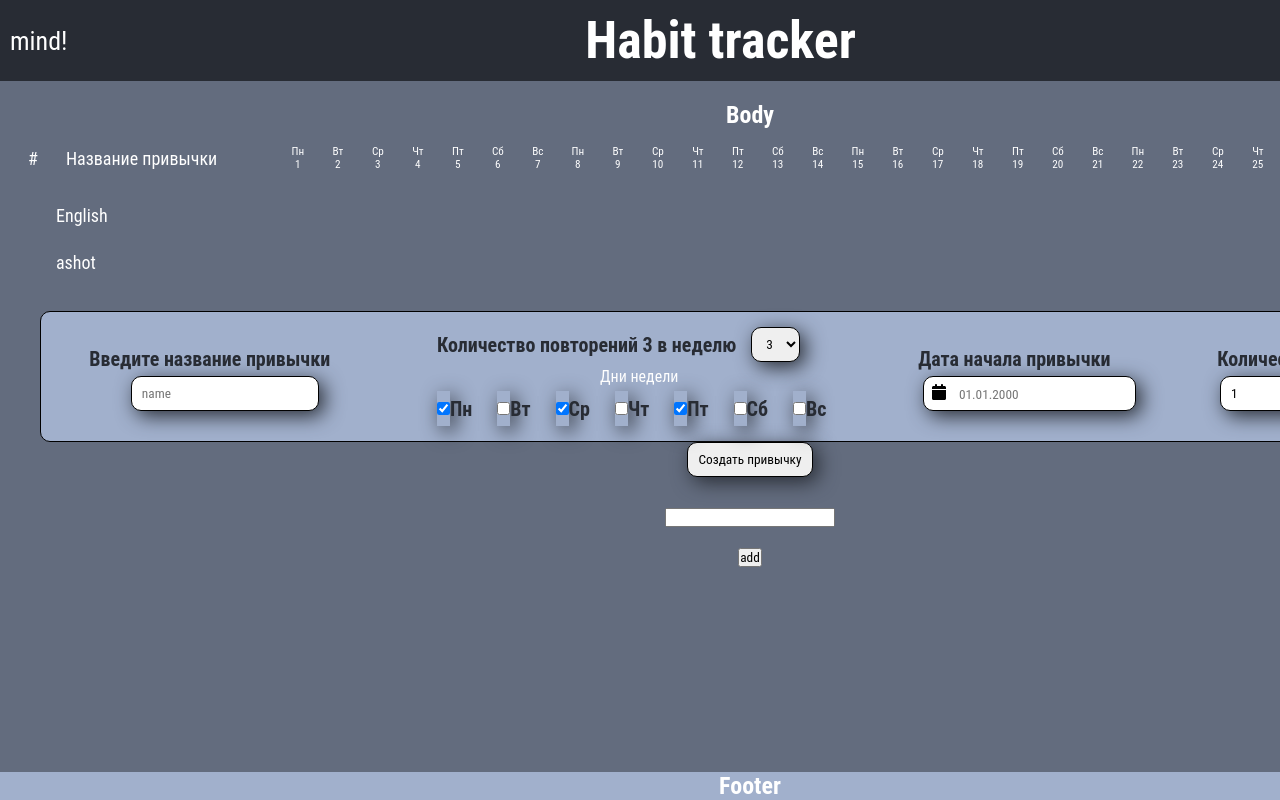
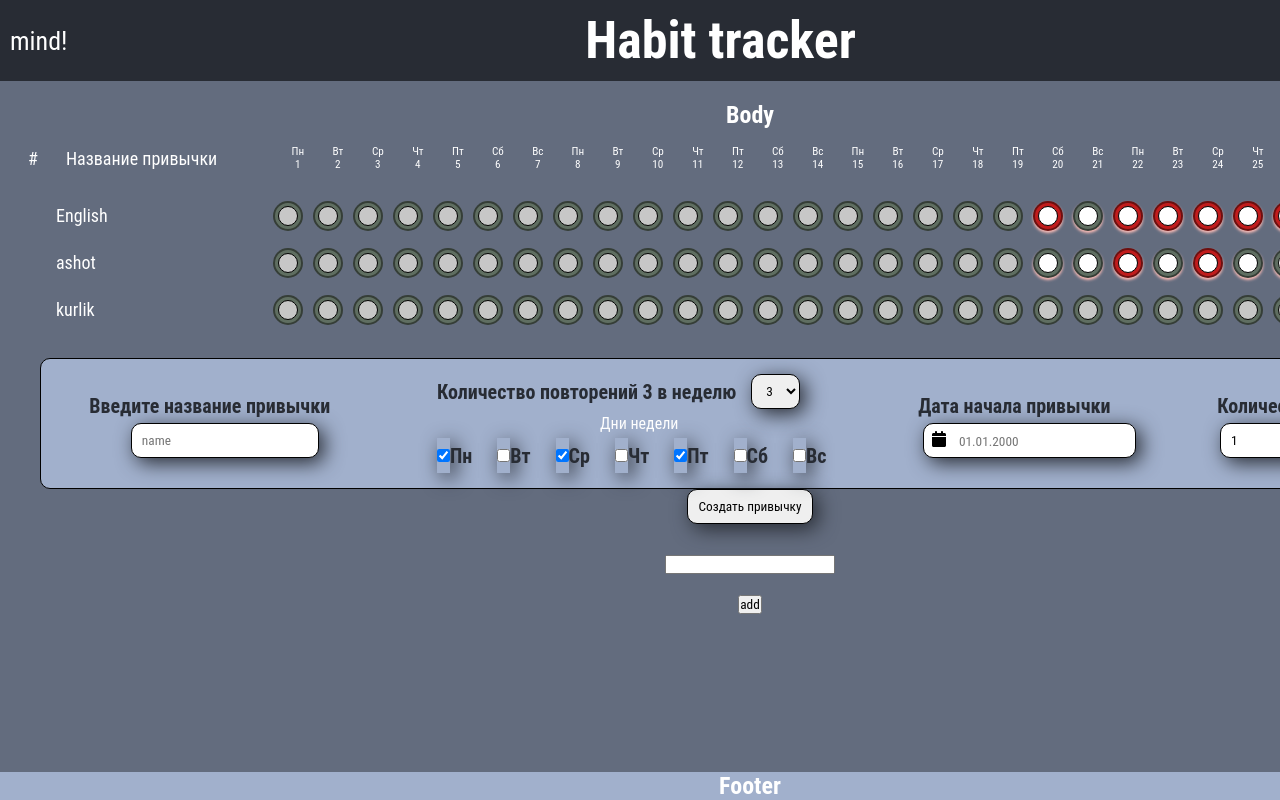
Before and after one commit to serega-miha/habit-tracker, a React (Create React App) app: page / in a window 1280 px wide. Shown: the top 800 px of the page. Built offline with nearby package versions, Linux system fonts and the light colour scheme; data requests are answered from the project's data file.

Commit message:
i did it!!!!

```diff
--- a/db.json
+++ b/db.json
@@ -253,6 +253,47 @@
         }
       ],
       "id": 2
+    },
+    {
+      "nameHabit": "kurlik",
+      "countOfWeek": "2",
+      "nameRepeatDays": [
+        "1",
+        "0"
+      ],
+      "startDate": "2024-01-28T05:10:01.000Z",
+      "countRepeatDays": 7,
+      "results": [
+        {
+          "dateDay": 1706418601000,
+          "status": 1
+        },
+        {
+          "dateDay": 1706505001000,
+          "status": 1
+        },
+        {
+          "dateDay": 1706591401000,
+          "status": 0
+        },
+        {
+          "dateDay": 1706677801000,
+          "status": 0
+        },
+        {
+          "dateDay": 1706764201000,
+          "status": 0
+        },
+        {
+          "dateDay": 1706850601000,
+          "status": 0
+        },
+        {
+          "dateDay": 1706937001000,
+          "status": 0
+        }
+      ],
+      "id": 3
     }
   ]
 }
--- a/src/components/body/tableHabits/TableHabits.js
+++ b/src/components/body/tableHabits/TableHabits.js
@@ -100,9 +100,9 @@ const TableHabits = (props) => {
             let statusStop = 0;
             let statusDisabled = 0;
             // console.log(habitDaysArr);
-            console.log(countDaysOfMonth - startDay);
+            // console.log(countDaysOfMonth - startDay);
 
-            const habitDaysDisable = Array.from({length: startDay}, (el, i) => {
+            const habitDaysDisable = Array.from({ length: startDay - 1 }, (el, i) => {
                 return (
                     <li key={i} className="list-day block-empty"
 
@@ -113,9 +113,42 @@ const TableHabits = (props) => {
                 )
             })
             //ошибка в мэп
-            const habitDaysActive =  habitDaysArr.map((el, i) => {
-                while ((countDaysOfMonth - 1 - startDay) >= i){
-                    return (
+            // const habitDaysActive =  habitDaysArr.map((el, i) => {
+            //     while ((countDaysOfMonth  - startDay) >= i){
+            //         return (
+            //                                 <li key={i} className="list-day block-empty"
+
+            //                                 ><CheckBox
+            //                                         status={el.status}
+            //                                         date={item.startDate}
+            //                                         disable={""}
+            //                                     /></li>
+            //                             )
+            //     }
+
+            // })
+
+            // let habitDaysActive = [];
+            // habitDaysArr.forEach((el, i) => {
+            //     while ((countDaysOfMonth - startDay) >= i) {
+            //         console.log(countDaysOfMonth - startDay);
+            //         console.log(i);
+            //         habitDaysActive.push(
+            //             <li key={i} className="list-day block-empty"
+
+            //             ><CheckBox
+            //                     status={el.status}
+            //                     date={item.startDate}
+            //                     disable={""}
+            //                 /></li>
+            //         )
+            //     }
+
+            // })
+            let habitDaysActive = [];
+            habitDaysArr.forEach((el,i) => {
+                if ((countDaysOfMonth - startDay) >= i){
+                    habitDaysActive.push(
                         <li key={i} className="list-day block-empty"
 
                                     ><CheckBox
@@ -125,8 +158,10 @@ const TableHabits = (props) => {
                                         /></li>
                     )
                 }
+            })
 
-            })
+
+
 
             //////////////////////////////////////////////////////////////////////
             // const habitDays = newNewArr.map((el, i) => {
@@ -268,16 +303,16 @@ const TableHabits = (props) => {
             const percent = (statusGood / ((statusRed + statusStop + statusNull + statusGood) - statusDisabled) * 100).toFixed(1);
             //     console.log(statusNull, statusRed,statusGood, statusStop);
             //    console.log(percent);
-            console.log(habitDaysDisable);
-            console.log(habitDaysActive);
+            // console.log(habitDaysDisable);
+            // console.log(habitDaysActive);
 
             return (
                 <div className="habits__row-name " key={item.id}>
                     <div className="habits__need block-empty name__habit">{item.count}</div>
                     <div className="habits__name block-empty name__habit">{item.nameHabit}</div>
                     <ul className="habits__list-days ">
-                        {/* {habitDaysDisable}
-                        {habitDaysActive} */}
+                        {habitDaysDisable}
+                        {habitDaysActive}
                         {/* {habitDays} */}
                         {/* {newHabitDays} */}
                     </ul>
```
Lines whose indentation alone changed are shown as unchanged.
